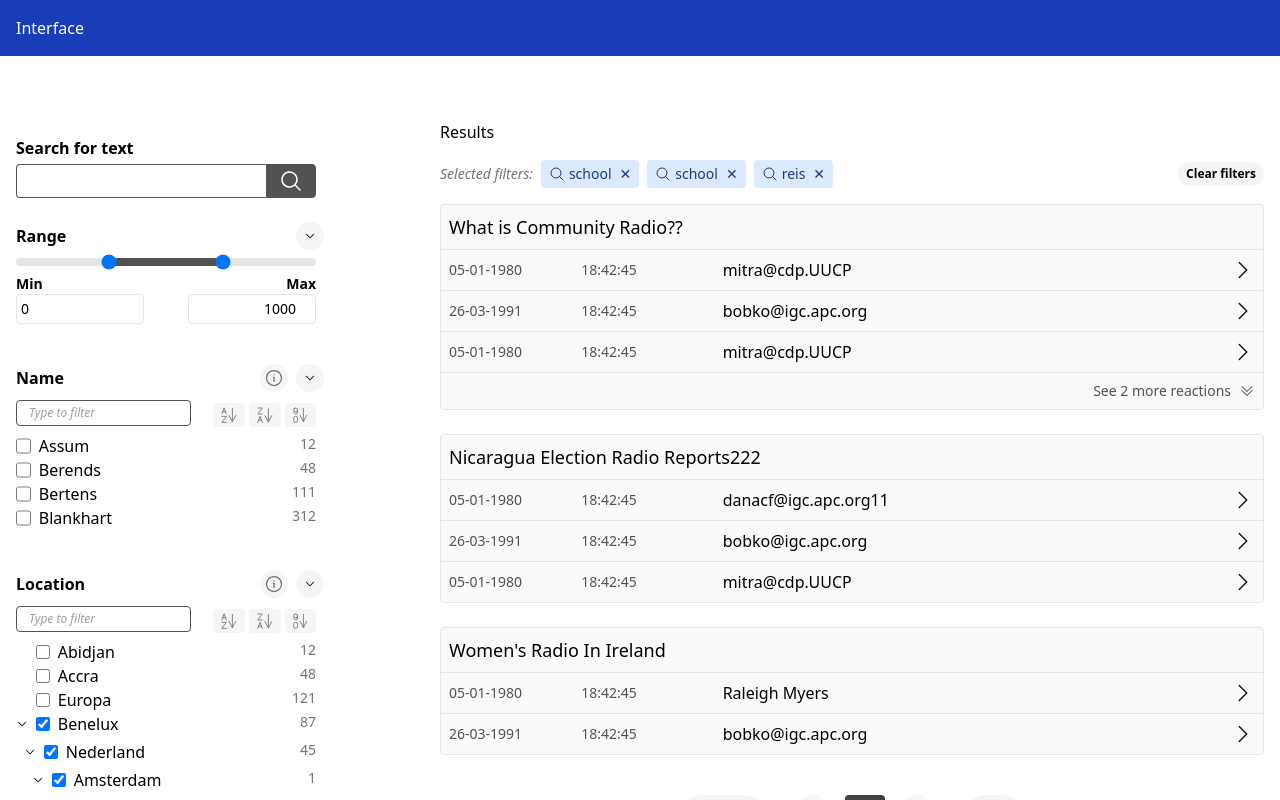
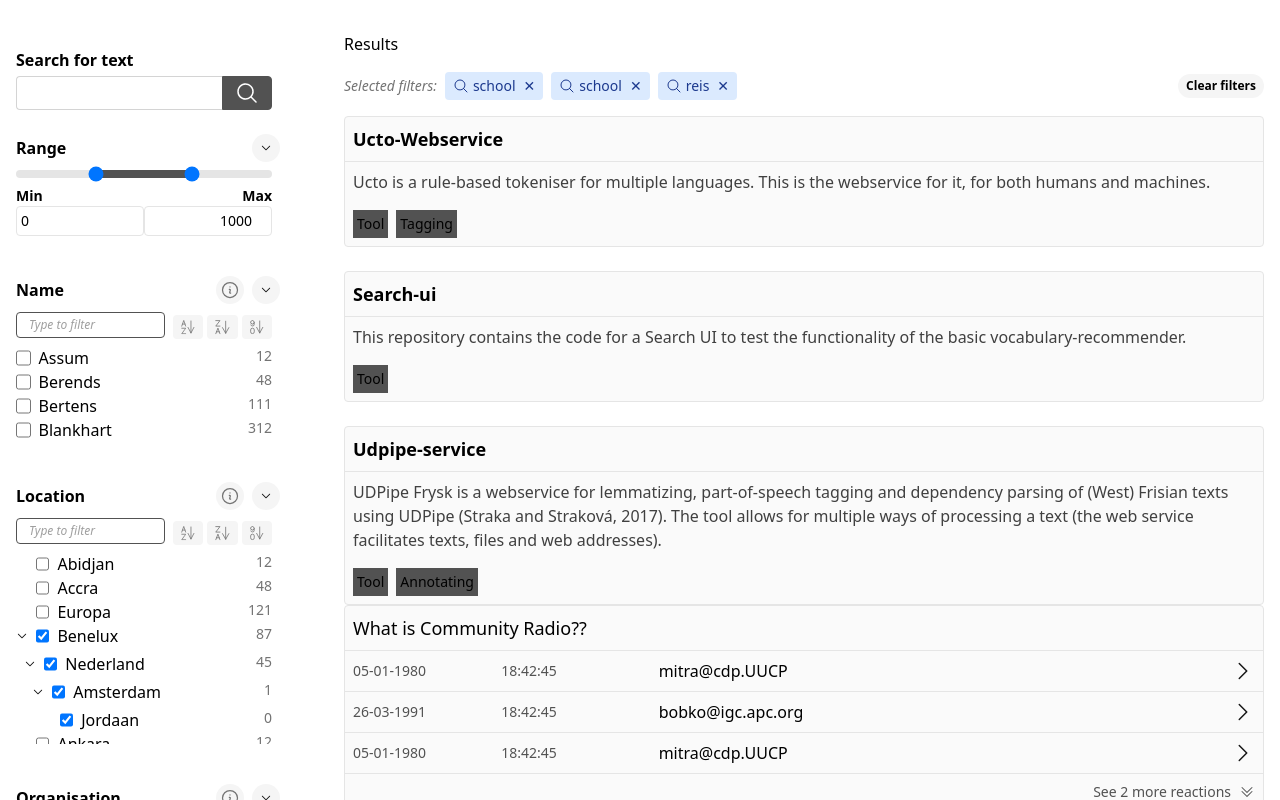
Before and after one commit to knaw-huc/faceted-search-react, a React (Vite) app: page / in a window 1280 px wide. Shown: the top 800 px of the page. Built offline with nearby package versions, Linux system fonts and the light colour scheme.

Commit message:
basic cards + colors in css vars

```diff
--- a/lib/components/Pagination.tsx
+++ b/lib/components/Pagination.tsx
@@ -25,7 +25,7 @@ export default function Pagination({current, pages, prev, next}: PaginationProps
                         </a>}
 
                     {parseInt(page) === current &&
-                        <div className="bg-neutral-700 text-white rounded font-bold p-2 min-w-10 text-center">
+                        <div className="bg-(--color-support-001) text-white rounded font-bold p-2 min-w-10 text-center">
                             {page}
                         </div>}
                 </Fragment>)}
--- /dev/null
+++ b/lib/components/ResultCardBasic.tsx
@@ -0,0 +1,67 @@
+import {useState} from 'react';
+
+export interface ResultCardBasicProps {
+    title: string;
+    link: string;
+    description: string;
+    tags: ResultCardTagProps[];
+    maxInitialItemsShown?: number;
+}
+
+export interface ResultCardTagProps {
+    columns: string[];
+    mainColumnIndex: number;
+}
+
+export default function ResultCardBasic({title, link, description, tags, maxInitialItemsShown}: ResultCardBasicProps) {
+    const moreItems = maxInitialItemsShown ? Math.max(0, tags.length - maxInitialItemsShown) : 0;
+    const [showAllItems, setShowAllItems] = useState(moreItems == 0);
+
+    return (
+        <li className="col-span-4 grid grid-cols-subgrid bg-neutral-50 border border-neutral-200 hover:bg-white hover:border-neutral-200 rounded w-full cursor-pointer">
+            <a href={link} className="w-full no-underline flex flex-col col-span-4">
+                <div className="p-2 border-b border-neutral-200 text-lg col-span-4 font-bold">
+                    <h3>{title}</h3>
+                </div>
+
+                <div className='p-2 text-neutral-700'>
+                    {description}
+                </div>
+
+                <div className='p-2 flex gap-2'>
+                {(showAllItems ? tags : tags.slice(0, maxInitialItemsShown)).map((tag, idx) =>
+                    <ResultCardTag key={idx} {...tag}/>)}
+                </div>
+
+
+
+                {moreItems > 0 && !showAllItems && <button
+                    className="col-span-4 p-2 flex gap-2 justify-end last:border-b-0 border-neutral-200 items-center w-full text-sm hover:bg-neutral-100 text-neutral-600"
+                    onClick={_ => setShowAllItems(true)}>
+                    See {moreItems} more reactions
+                    <svg xmlns="http://www.w3.org/2000/svg" viewBox="0 0 24 24"
+                         fill="currentColor" className="w-4 h-4 fill-neutral-600">
+                        <path fillRule="evenodd"
+                              d="M20.03 4.72a.75.75 0 010 1.06l-7.5 7.5a.75.75 0 01-1.06 0l-7.5-7.5a.75.75 0 011.06-1.06L12 11.69l6.97-6.97a.75.75 0 011.06 0zm0 6a.75.75 0 010 1.06l-7.5 7.5a.75.75 0 01-1.06 0l-7.5-7.5a.75.75 0 111.06-1.06L12 17.69l6.97-6.97a.75.75 0 011.06 0z"
+                              clipRule="evenodd"/>
+                    </svg>
+                </button>}
+            </a>
+        </li>
+    );
+}
+
+function ResultCardTag({columns, mainColumnIndex}: ResultCardTagProps) {
+    return (
+        <div
+            className="bg-(--color-support-002) p-1 text-sm"
+            >
+            {columns.map((column, idx) =>
+                <div key={idx}
+                     className={idx !== mainColumnIndex ? '' : ''}>
+                    {column}
+                </div>)}
+
+        </div>
+    );
+}
--- a/lib/components/SearchFacet.tsx
+++ b/lib/components/SearchFacet.tsx
@@ -15,12 +15,12 @@ export default function SearchFacet({onSearch}: SearchFacetProps) {
             </label>
 
             <div className="flex flex-row w-full">
-                <input className="py-1 px-3 w-full rounded-l border-l  border-t  border-b  border-neutral-600"
+                <input className="py-1 px-3 w-full rounded-l border-l  border-t  border-b  border-neutral-300"
                        type="search" id={id} name="q" value={query}
                        onChange={e => setQuery(e.target.value)}
                        onKeyUp={e => e.key === 'Enter' && onSearch(query)}/>
 
-                <button className="bg-neutral-600 py-1 px-3 rounded-r border border-neutral-600"
+                <button className="bg-(--color-support-001) py-1 px-3 rounded-r border border-(--color-support-001)"
                         aria-label="Search" onClick={_ => onSearch(query)}>
                     <svg xmlns="http://www.w3.org/2000/svg" viewBox="0 0 24 24" fill="currentColor"
                          className="w-6 h-6 fill-white">
--- a/src/app.tsx
+++ b/src/app.tsx
@@ -1,12 +1,12 @@
 import FilterFacet, {FilterFacetItem} from '../lib/components/FilterFacet';
 import SearchFacet from '../lib/components/SearchFacet';
 import RangeFacet from '../lib/components/RangeFacet';
-import SiteHeader from '../lib/components/SiteHeader';
 import ResultsView from '../lib/components/ResultsView';
 import Facet from '../lib/components/Facet.tsx';
 import SelectedFacets, {SelectedFacet} from '../lib/components/SelectedFacets.tsx';
 import Pagination from '../lib/components/Pagination.tsx';
 import ResultCardSubResults, {ResultCardSubResultsProps} from '../lib/components/ResultCardSubResults.tsx';
+import ResultCardBasic, {ResultCardBasicProps} from '../lib/components/ResultCardBasic.tsx';
 
 export default function App() {
     const facetItemsList1: FilterFacetItem[] = [
@@ -98,6 +98,63 @@ export default function App() {
             isSelected: false
         }
     ];
+
+    const resultsBasic: ResultCardBasicProps[] = [
+        {
+            title: 'Ucto-Webservice',
+            link: '#',
+            description: 'Ucto is a rule-based tokeniser for multiple languages. This is the webservice for it, for both humans and machines.',
+            tags: [
+                {
+                    columns: [
+                        'Tool'
+                    ],
+                    mainColumnIndex: 2,
+                },
+                {
+                    columns: [
+                        'Tagging'
+                    ],
+                    mainColumnIndex: 2,
+                }
+            ],
+            maxInitialItemsShown: 2
+        },
+        {
+            title: 'Search-ui',
+            link: '#',
+            description: 'This repository contains the code for a Search UI to test the functionality of the basic vocabulary-recommender.',
+            tags: [
+                {
+                    columns: [
+                        'Tool'
+                    ],
+                    mainColumnIndex: 2,
+                }
+            ],
+            maxInitialItemsShown: 2
+        },
+        {
+            title: 'Udpipe-service',
+            link: '#',
+            description: 'UDPipe Frysk is a webservice for lemmatizing, part-of-speech tagging and dependency parsing of (West) Frisian texts using UDPipe (Straka and Straková, 2017). The tool allows for multiple ways of processing a text (the web service facilitates texts, files and web addresses). ',
+            tags: [
+                {
+                    columns: [
+                        'Tool'
+                    ],
+                    mainColumnIndex: 2,
+                },
+                {
+                    columns: [
+                        'Annotating'
+                    ],
+                    mainColumnIndex: 2,
+                }
+            ],
+            maxInitialItemsShown: 2
+        }
+    ]
 
     const results: ResultCardSubResultsProps[] = [
         {
@@ -210,9 +267,7 @@ export default function App() {
 
     return (
         <div className="w-full h-full min-h-screen flex flex-col items-center">
-            <SiteHeader name="Interface"/>
-
-            <div className="flex flex-col lg:flex-row xl:gap-10 h-full grow max-w-[1300px] w-full mt-8 lg:mb-16">
+            <div className="flex flex-col lg:flex-row xl:gap-10 h-full grow max-w-(--site-max-width) w-full mt-8 lg:mb-16">
                 <div className="w-full lg:w-96 px-4 pb-6">
                     <div className="w-full my-4">
                         <button
@@ -232,7 +287,7 @@ export default function App() {
                         </button>
                     </div>
                     <section id="facets"
-                             className="w-full hidden lg:flex flex-col max-w-[300px] absolute lg:relative p-4 lg:p-0 shadow-xl lg:shadow-none bg-neutral-50 lg:bg-white">
+                             className="w-full hidden lg:flex flex-col max-w-(--site-max-width) absolute lg:relative p-4 lg:p-0 shadow-xl lg:shadow-none bg-neutral-50 lg:bg-white">
                         <div id="closeFacets" className="w-full text-right">
                             <button className="lg:hidden">
                                 <svg xmlns="http://www.w3.org/2000/svg" viewBox="0 0 24 24" fill="currentColor"
@@ -291,10 +346,18 @@ export default function App() {
                     <SelectedFacets selectedFacets={selectedFacets} onClear={() => console.log('Clear facets')}/>
 
                     <ResultsView>
-                        {results.map((result, idx) =>
+                        {resultsBasic.map((resultBasic, idx) =>
+                            <ResultCardBasic key={idx} {...resultBasic}/>
+                        )}
+                    </ResultsView>
+
+                    <ResultsView>
+                    {results.map((result, idx) =>
                             <ResultCardSubResults key={idx} {...result}/>
                         )}
                     </ResultsView>
+
+
 
                     <Pagination current={2} prev="#" next="#" pages={{
                         1: '#',
--- a/src/index.css
+++ b/src/index.css
@@ -1 +1,15 @@
 @import "tailwindcss";
+
+@theme {
+    --color-light-grey-50: oklch(98.5% 0 0);
+    --color-light-grey-100: oklch(97% 0 0);
+    --color-light-grey-200: oklch(92.2% 0 0);
+    --color-light-grey-300: oklch(87% 0 0);
+    --color-brand-400: #a3a3a3;
+    --color-brand-500: #737373;
+    --color-brand-600: #525252;
+    --color-support-001: #525252;
+    --color-support-002: #525252;
+    --color-support-002: #525252;
+    --site-max-width: 1300px;
+  }
```
